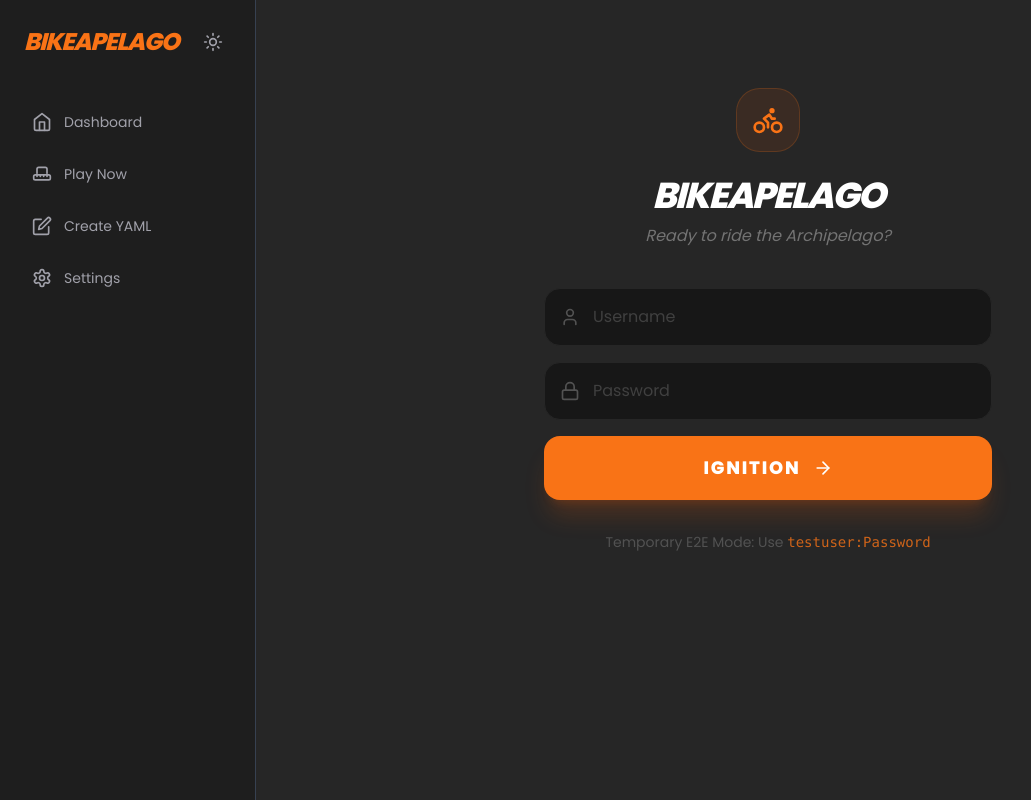
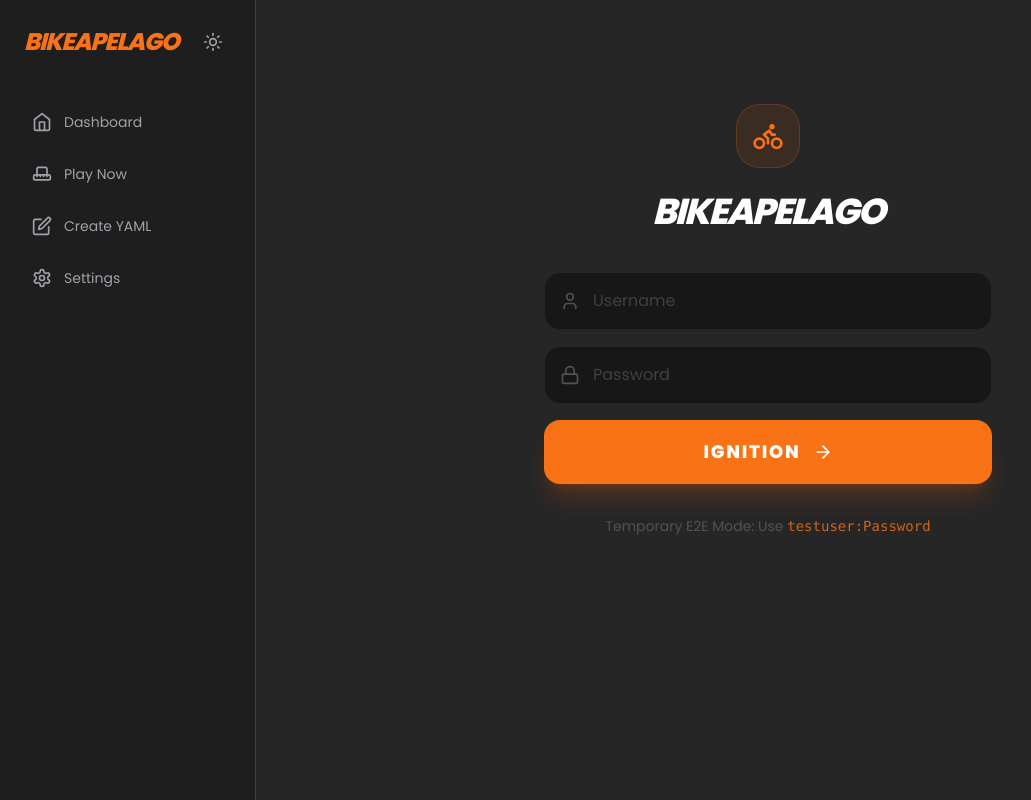
Before and after one commit to alexkibler/bikeapelago-react, a React (Vite) app in the folder frontend/: page /login in a window 1280 px wide. Shown: the whole page, without its empty margins (0-1031 px from the left). Built offline with nearby package versions, Linux system fonts and the light colour scheme; what @airbreather/archipelago.js would draw is missing.

Commit message:
refactor: extract login logic to performLogin and add autofill functionality for E2E testing

```diff
--- a/frontend/src/pages/Login.tsx
+++ b/frontend/src/pages/Login.tsx
@@ -16,8 +16,7 @@ const Login = () => {
     if (isValid) navigate('/');
   }, [isValid, navigate]);
 
-  const handleLogin = async (e: React.FormEvent) => {
-    e.preventDefault();
+  const performLogin = async (identity: string, pass: string) => {
     setLoading(true);
     setError('');
 
@@ -25,7 +24,7 @@ const Login = () => {
       const res = await fetch('/api/auth/login', {
         method: 'POST',
         headers: { 'Content-Type': 'application/json' },
-        body: JSON.stringify({ identity: username, password }),
+        body: JSON.stringify({ identity, password: pass }),
       });
       if (!res.ok) {
         const errData = await res.json().catch(() => ({})) as { message?: string };
@@ -41,6 +40,17 @@ const Login = () => {
     }
   };
 
+  const handleLogin = async (e: React.FormEvent) => {
+    e.preventDefault();
+    await performLogin(username, password);
+  };
+
+  const handleAutofill = () => {
+    setUsername('testuser');
+    setPassword('Password');
+    void performLogin('testuser', 'Password');
+  };
+
   return (
     <div className="min-h-[80vh] flex items-center justify-center p-6">
       <div className="w-full max-w-md">
@@ -49,7 +59,6 @@ const Login = () => {
             <Bike className="w-8 h-8 text-orange-500 group-hover:rotate-12 transition-transform" />
           </div>
           <h1 className="text-4xl font-black text-white italic uppercase tracking-tighter mb-2">Bikeapelago</h1>
-          <p className="text-neutral-500 font-medium italic">Ready to ride the Archipelago?</p>
         </div>
 
         <form onSubmit={handleLogin} className="space-y-4">
@@ -103,7 +112,13 @@ const Login = () => {
         </form>
 
         <div className="mt-8 text-center text-sm text-neutral-600">
-          <p>Temporary E2E Mode: Use <span className="text-orange-500/80 font-mono">testuser:Password</span></p>
+          <p>Temporary E2E Mode: Use <button
+            type="button"
+            onClick={handleAutofill}
+            className="text-orange-500/80 font-mono hover:text-orange-400 hover:underline transition-all cursor-pointer bg-transparent border-none p-0"
+          >
+            testuser:Password
+          </button></p>
         </div>
       </div>
     </div>
```
